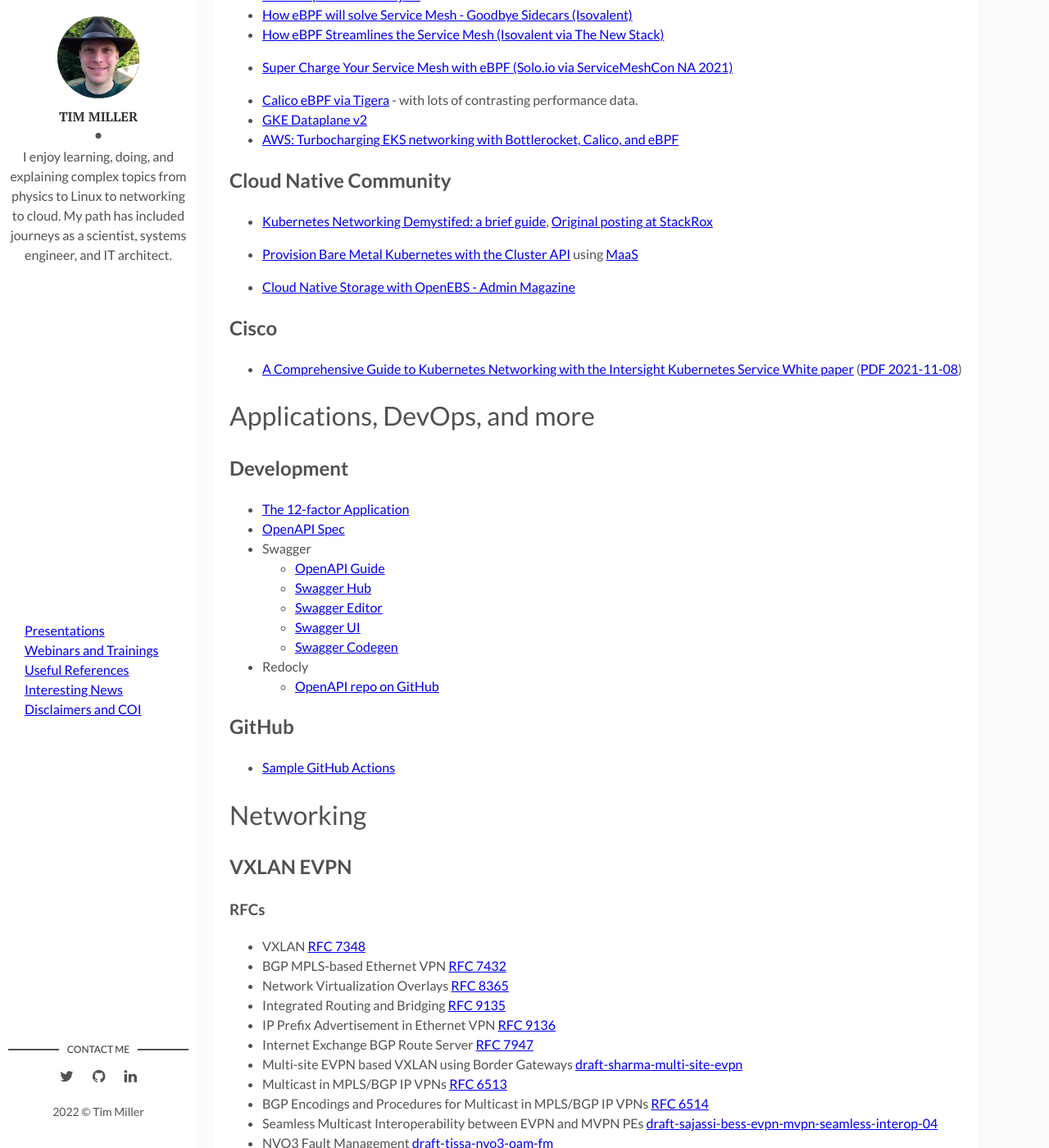
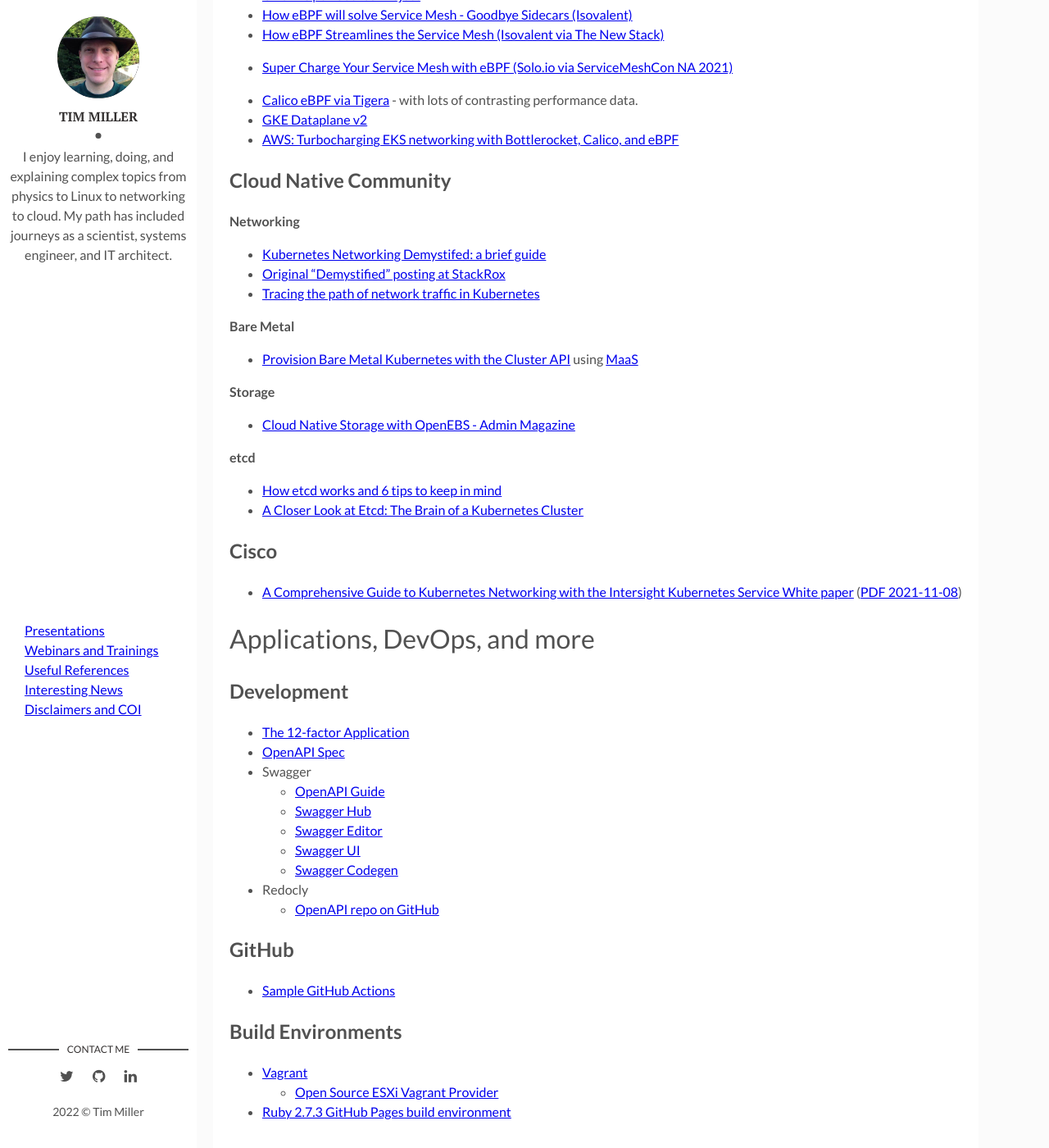
Before and after one commit to broadcaststorm/broadcaststorm.github.io, a Jekyll site: the page built from _posts/references/0001-01-03-useful-references.md, in a window 1280 px wide and 1400 px high, scrolled down 303 px. Shown: the whole window at 82% size. Built offline with Jekyll 4.4.1, drawn with Linux system fonts in a browser that asks for light colours.

Commit message:
A little reformatting, a few new links around etcd and networking

```diff
--- a/_posts/references/0001-01-03-useful-references.md
+++ b/_posts/references/0001-01-03-useful-references.md
@@ -23,11 +23,20 @@ tags:
 
 ## Cloud Native Community
 
-- [Kubernetes Networking Demystifed: a brief guide](https://www.cncf.io/blog/2020/01/30/kubernetes-networking-demystified-a-brief-guide/), [Original posting at StackRox](https://www.stackrox.io/blog/kubernetes-networking-demystified/)
+**Networking**
+- [Kubernetes Networking Demystifed: a brief guide](https://www.cncf.io/blog/2020/01/30/kubernetes-networking-demystified-a-brief-guide/)
+- [Original "Demystified" posting at StackRox](https://www.stackrox.io/blog/kubernetes-networking-demystified/)
+- [Tracing the path of network traffic in Kubernetes](https://learnk8s.io/kubernetes-network-packets)
 
+**Bare Metal**
 - [Provision Bare Metal Kubernetes with the Cluster API](https://thenewstack.io/provision-bare-metal-kubernetes-with-the-cluster-api/) using [MaaS](https://maas.io)
 
+**Storage**
 - [Cloud Native Storage with OpenEBS - Admin Magazine](https://www.admin-magazine.com/Archive/2021/62/Cloud-native-storage-with-OpenEBS)
+
+**etcd**
+- [How etcd works and 6 tips to keep in mind](https://blog.px.dev/etcd-6-tips/)
+- [A Closer Look at Etcd: The Brain of a Kubernetes Cluster](https://betterprogramming.pub/a-closer-look-at-etcd-the-brain-of-a-kubernetes-cluster-788c8ea759a5)
 
 ## Cisco
 - [A Comprehensive Guide to Kubernetes Networking with the Intersight Kubernetes Service White paper](https://www.cisco.com/c/en/us/products/collateral/cloud-systems-management/intersight/comp-guide-kubernetes-networking-wp.html) ([PDF 2021-11-08](/artifacts/downloads/comp-guide-kubernetes-networking-wp.pdf))
@@ -50,6 +59,12 @@ tags:
 ## GitHub
 
 - [Sample GitHub Actions](https://github.com/actions/starter-workflows)
+
+## Build Environments
+
+- [Vagrant](https://www.vagrantup.com)
+    - [Open Source ESXi Vagrant Provider](https://github.com/nsidc/vagrant-vsphere/)
+- [Ruby 2.7.3 GitHub Pages build environment](https://github.com/broadcaststorm/blog-local-build)
 
 # Networking
 
```
